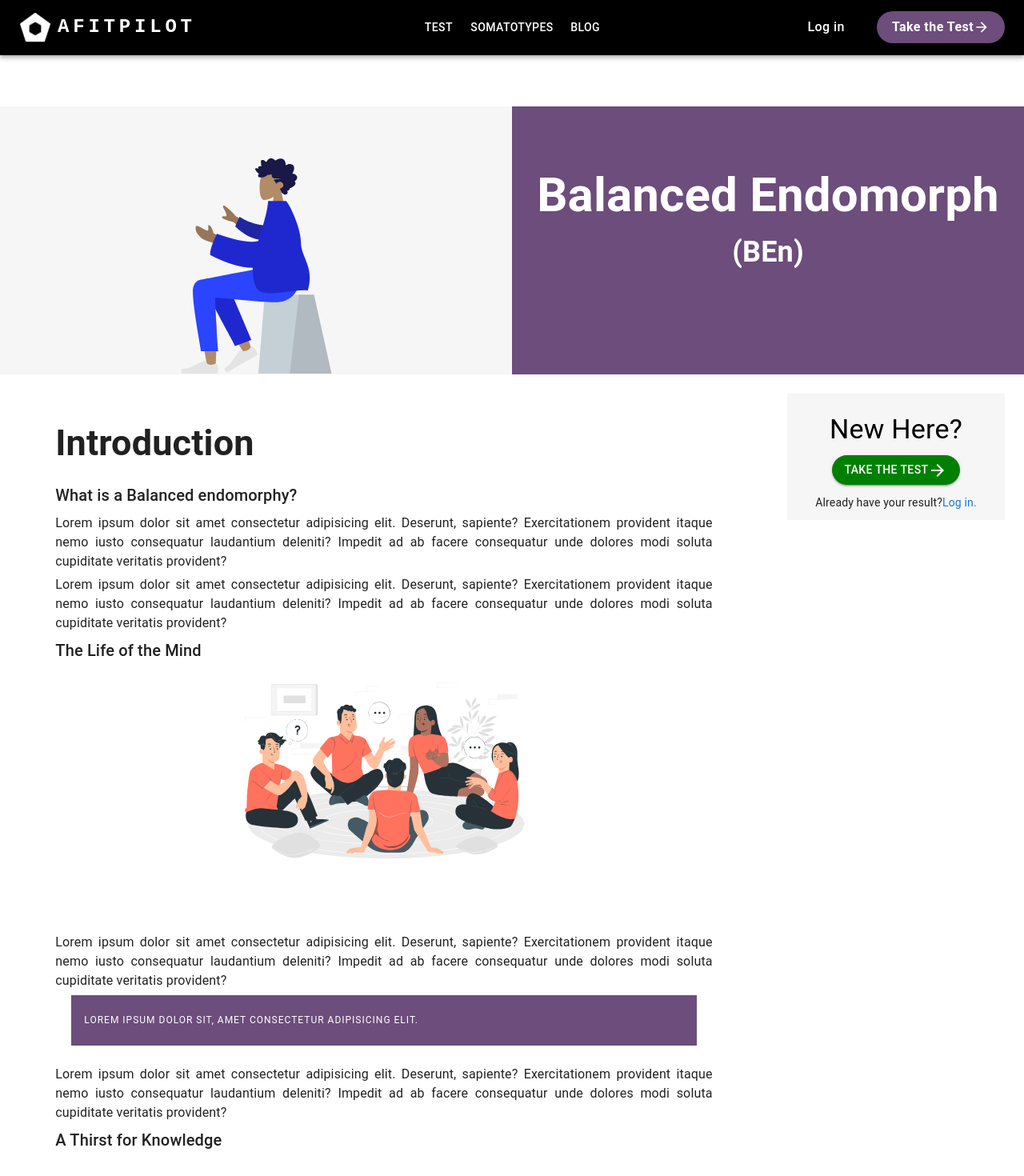
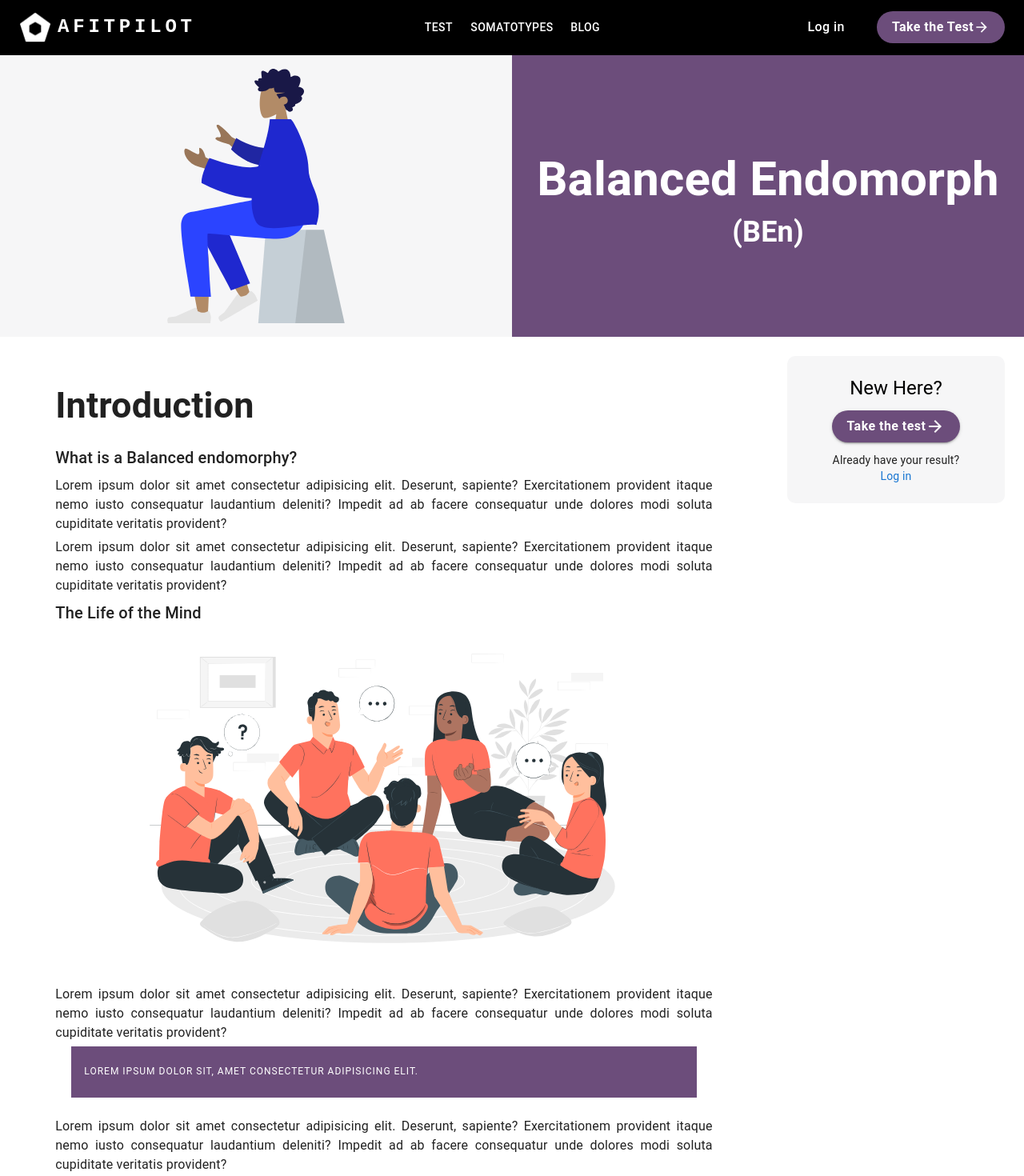
Before and after one commit to walter-clayton/afitpilot-somatotype, a React (Create React App) app in the folder client/: page /Balanced-endomorph in a window 1280 px wide. Shown: the top 1470 px of the page at 80% size. Built offline with nearby package versions, Linux system fonts and the light colour scheme.

Commit message:
Update and fix type page

```diff
--- a/client/src/components/CTA/BalancedEndomorph.tsx
+++ b/client/src/components/CTA/BalancedEndomorph.tsx
@@ -1,7 +1,7 @@
 import * as React from "react";
 import Box from "@mui/material/Box";
-import { Typography, Grid } from "@mui/material/";
-import man from "../image/Group.svg";
+import { Typography, Grid, useMediaQuery } from "@mui/material/";
+import groupImage from "../image/Group.svg";
 import sitting from "../image/sitting-2.svg";
 import CallToActionWidget from "./CallToActionWidget";
 import CounterShare from "./CounterShare";
@@ -11,51 +11,80 @@ import { createTheme, ThemeProvider } from "@mui/material/styles";
 
 export default function Types() {
   const theme = createTheme();
+  const medium = useMediaQuery("(max-width:899px)");
+  const small = useMediaQuery("(max-width:599px)");
+  const extraSmall = useMediaQuery("(max-width:449px)");
 
   theme.typography.h4 = {
     "@media (max-width:600px)": {
+      fontSize: "38px",
+      fontWeight: 600,
+    },
+    "@media (max-width:450px)": {
       fontSize: "30px",
-      lineHeight: '50px',
-      margin: "0px 0px 5px",
       fontWeight: 600,
     },
   };
   theme.typography.h2 = {
     "@media (max-width:600px)": {
       fontSize: "30px",
-    }
+    },
   };
   theme.typography.body1 = {
     "@media (max-width:600px)": {
       fontSize: "22px",
-      lineHeight: 'normal',
-      margin: "0px 0px 30px",
+      fontWeight: 600,
+    },
+    "@media (max-width:450px)": {
+      fontSize: "18px",
       fontWeight: 600,
     },
   };
   return (
     <Box>
-      <Grid container sx={{ backgroundColor: "#f6f6f7", marginTop: 8 }}>
-        <Grid item xs={12} md={6} lg={6} sm={12}
-          order={{ xs: 2, sm: 2, md: 1, lg: 1 }}
+      <Grid
+        container
+        display={"flex"}
+        flexDirection={"row"}
+        alignItems={"center"}
+        justifyContent={"center"}
+        sx={{ backgroundColor: "#6C4D7B" }}
+      >
+        <Grid
+          item
+          xs={12}
+          md={6}
+          order={{ xs: 2, md: 1 }}
+          padding={2}
+          justifySelf={"center"}
+          alignSelf={"center"}
+          sx={{ backgroundColor: "#f6f6f7" }}
         >
           <Box
-            sx={{
-              marginTop: 8,
-              display: "flex",
-              flexDirection: "column",
-              alignItems: "center",
+            display={"flex"}
+            flexDirection={"row"}
+            alignItems={"center"}
+            justifyContent={"center"}
+          >
+            <img
+              src={sitting}
+              alt="sitting girl"
+              style={{
+                maxHeight: "320px",
+                width: medium
+                  ? small
+                    ? extraSmall
+                      ? "65%"
+                      : "60%"
+                    : "55%"
+                  : "60%",
               }}
-          >
-            <img src={sitting} alt="sitting girl" />
+            />
           </Box>
         </Grid>
-        <Grid item xs={12} md={6} lg={6} sm={12} sx={{ backgroundColor: "#6C4D7B" }}
-          order={{ xs: 1, sm: 1, md: 1, lg: 1 }}
-        >
+        <Grid item xs={12} md={6} order={1} padding={2}>
           <Box
             sx={{
-              marginTop: 8,
               display: "flex",
               flexDirection: "column",
               alignItems: "center",
@@ -66,11 +95,26 @@ export default function Types() {
               <Typography
                 component="span"
                 variant="h4"
-                sx={{ color: "white", textAlign: "center", fontSize: "60px", lineHeight: "94px", margin: "0px 0px 3px", fontWeight: 600 }}
+                sx={{
+                  color: "white",
+                  textAlign: "center",
+                  fontSize: "60px",
+                  fontWeight: 600,
+                }}
               >
                 Balanced Endomorph
               </Typography>
-              <Typography component="div" variant="body1" sx={{ color: "white", fontSize: '36px', fontWeight: 600, textAlign: "center", lineHeight: "normal" }}>
+              <Typography
+                component="div"
+                variant="body1"
+                sx={{
+                  color: "white",
+                  fontSize: "36px",
+                  fontWeight: 600,
+                  textAlign: "center",
+                  lineHeight: "normal",
+                }}
+              >
                 (BEn)
               </Typography>
             </ThemeProvider>
@@ -89,17 +133,23 @@ export default function Types() {
           md={9}
           lg={8}
         >
-          <Box
+          <Grid
+            container
             sx={{
               marginTop: 2,
               display: "flex",
               flexDirection: "column",
               textAlign: "justify",
-              padding: 2
+              padding: 2,
             }}
           >
+            <Grid item width={"100%"}>
               <ThemeProvider theme={theme}>
-              <Typography variant="h2" gutterBottom sx={{ fontSize: "45px" }}>
+                <Typography
+                  variant="h2"
+                  gutterBottom
+                  sx={{ fontSize: "45px", fontWeight: 600 }}
+                >
                   Introduction
                 </Typography>
               </ThemeProvider>
@@ -107,40 +157,37 @@ export default function Types() {
                 What is a Balanced endomorphy?
               </Typography>
               <Typography variant="body1" gutterBottom>
-              Lorem ipsum dolor sit amet consectetur adipisicing elit. Deserunt,
-              sapiente? Exercitationem provident itaque nemo iusto consequatur
-              laudantium deleniti? Impedit ad ab facere consequatur unde dolores
-              modi soluta cupiditate veritatis provident?
+                Lorem ipsum dolor sit amet consectetur adipisicing elit.
+                Deserunt, sapiente? Exercitationem provident itaque nemo iusto
+                consequatur laudantium deleniti? Impedit ad ab facere
+                consequatur unde dolores modi soluta cupiditate veritatis
+                provident?
               </Typography>
               <Typography variant="body1" gutterBottom>
-              Lorem ipsum dolor sit amet consectetur adipisicing elit. Deserunt,
-              sapiente? Exercitationem provident itaque nemo iusto consequatur
-              laudantium deleniti? Impedit ad ab facere consequatur unde dolores
-              modi soluta cupiditate veritatis provident?
+                Lorem ipsum dolor sit amet consectetur adipisicing elit.
+                Deserunt, sapiente? Exercitationem provident itaque nemo iusto
+                consequatur laudantium deleniti? Impedit ad ab facere
+                consequatur unde dolores modi soluta cupiditate veritatis
+                provident?
               </Typography>
               <Typography variant="h6" gutterBottom>
                 The Life of the Mind
               </Typography>
-            <Box
-              sx={{
-                display: "flex",
-                justifyContent: "center",
-                width: "100%",
-                height: "500px",
-              }}
+            </Grid>
+            <Grid
+              item
+              alignSelf={"center"}
+              width={{ xs: "100%", sm: "85%", md: "75%", xl: "65%" }}
             >
-              <img src={man} alt="" height={"50%"} />
-            </Box>
-            <Typography
-              mt={3}
-              variant="body1"
-              gutterBottom
-              sx={{ marginTop: "-170px" }}
-            >
-              Lorem ipsum dolor sit amet consectetur adipisicing elit. Deserunt,
-              sapiente? Exercitationem provident itaque nemo iusto consequatur
-              laudantium deleniti? Impedit ad ab facere consequatur unde dolores
-              modi soluta cupiditate veritatis provident?
+              <img src={groupImage} alt="" />
+            </Grid>
+            <Grid item width={"100%"}>
+              <Typography mt={3} variant="body1" gutterBottom>
+                Lorem ipsum dolor sit amet consectetur adipisicing elit.
+                Deserunt, sapiente? Exercitationem provident itaque nemo iusto
+                consequatur laudantium deleniti? Impedit ad ab facere
+                consequatur unde dolores modi soluta cupiditate veritatis
+                provident?
               </Typography>
               <Box
                 sx={{
@@ -155,26 +202,32 @@ export default function Types() {
                 </Typography>
               </Box>
               <Typography mt={3} variant="body1" gutterBottom>
-              Lorem ipsum dolor sit amet consectetur adipisicing elit. Deserunt,
-              sapiente? Exercitationem provident itaque nemo iusto consequatur
-              laudantium deleniti? Impedit ad ab facere consequatur unde dolores
-              modi soluta cupiditate veritatis provident?
+                Lorem ipsum dolor sit amet consectetur adipisicing elit.
+                Deserunt, sapiente? Exercitationem provident itaque nemo iusto
+                consequatur laudantium deleniti? Impedit ad ab facere
+                consequatur unde dolores modi soluta cupiditate veritatis
+                provident?
               </Typography>
               <Typography variant="h6" gutterBottom>
                 A Thirst for Knowledge
               </Typography>
               <Typography mt={3} variant="body1" gutterBottom>
-              Lorem ipsum dolor sit amet consectetur adipisicing elit. Deserunt,
-              sapiente? Exercitationem provident itaque nemo iusto consequatur
-              laudantium deleniti? Impedit ad ab facere consequatur unde dolores
-              modi soluta cupiditate veritatis provident?
+                Lorem ipsum dolor sit amet consectetur adipisicing elit.
+                Deserunt, sapiente? Exercitationem provident itaque nemo iusto
+                consequatur laudantium deleniti? Impedit ad ab facere
+                consequatur unde dolores modi soluta cupiditate veritatis
+                provident?
               </Typography>
-          </Box>
+            </Grid>
+          </Grid>
         </Grid>
         {/* widget component */}
-        <Grid md={3}>
+
+        {medium ? null : (
+          <Grid item md={3}>
             <CallToActionWidget />
           </Grid>
+        )}
       </Grid>
       <TypeExample />
       <CounterShare />
--- a/client/src/components/CTA/CallToActionWidget.tsx
+++ b/client/src/components/CTA/CallToActionWidget.tsx
@@ -12,26 +12,36 @@ const CallToWidget = () => {
   return (
     <Container component="main">
       <CssBaseline />
-      <Grid container sx={{ backgroundColor: "#f6f6f7", marginTop: 3 }}>
-        <Grid xs={12} md={12} lg={12} sm={12} xl={12}>
+      <Grid
+        container
+        sx={{ backgroundColor: "#f6f6f7", marginTop: 3, borderRadius: "10px" }}
+      >
+        <Grid item xs={12} md={12} lg={12} sm={12} xl={12}>
           <Box
             sx={{
-              marginTop: 3,
+              padding: 3,
               display: "flex",
               flexDirection: "column",
               alignItems: "center",
               justifyContent: "center",
             }}
           >
-            <Typography component="h1" variant="h4" sx={{ color: "black" }}>
+            <Typography component="h1" variant="h5" sx={{ color: "black" }}>
               New Here?
             </Typography>
             <Stack mt={1.5} spacing={2} direction="row">
               <Button
                 sx={{
-                  borderRadius: "20px",
-                  backgroundColor: "green",
-                  "&.MuiButtonBase-root:hover": { bgcolor: "green" },
+                  borderRadius: "40px",
+                  backgroundColor: "RGB(108, 77, 123)",
+                  fontSize: "16px",
+                  fontWeight: 600,
+                  textTransform: "initial",
+                  textAlign: "center",
+                  "&.MuiButtonBase-root:hover": {
+                    bgcolor: "RGB(108, 77, 123)",
+                  },
+                  width: "160px",
                 }}
                 variant="contained"
                 onClick={() => {
@@ -42,8 +52,9 @@ const CallToWidget = () => {
                 Take the test <ArrowForwardSharpIcon />
               </Button>
             </Stack>
-            <Typography mt={1.5} mb={1.5} variant="body2">
+            <Typography mt={1.5} variant="body2">
               Already have your result?
+            </Typography>
             <Link
               onClick={() => {
                 navigate("/Login");
@@ -52,9 +63,8 @@ const CallToWidget = () => {
               sx={{ cursor: "pointer", textDecoration: "none" }}
               variant="body2"
             >
-                {"Log in."}
+              {"Log in"}
             </Link>
-            </Typography>
           </Box>
         </Grid>
       </Grid>
--- a/client/src/components/CTA/CommentPage.tsx
+++ b/client/src/components/CTA/CommentPage.tsx
@@ -1,10 +1,17 @@
-import * as React from 'react';
-import Card from '@mui/material/Card';
-import CardHeader from '@mui/material/CardHeader';
-import CardContent from '@mui/material/CardContent';
-import Avatar from '@mui/material/Avatar';
-import { Typography, Box, TextField, Button, Container, Link } from '@mui/material/';
-import { red } from '@mui/material/colors';
+import * as React from "react";
+import Card from "@mui/material/Card";
+import CardHeader from "@mui/material/CardHeader";
+import CardContent from "@mui/material/CardContent";
+import Avatar from "@mui/material/Avatar";
+import {
+  Typography,
+  Box,
+  TextField,
+  Button,
+  Container,
+  Link,
+} from "@mui/material/";
+import { red } from "@mui/material/colors";
 import CssBaseline from "@mui/material/CssBaseline";
 import { useNavigate } from "react-router-dom";
 
@@ -25,7 +32,7 @@ export default function CommentPage() {
       bodyType: "Ectomorphic Mesomorph (EcM).",
       Time: "2 days ago",
       description:
-                'An ad group contains one or more ads which target a shared set of keywords.',
+        "An ad group contains one or more ads which target a shared set of keywords.",
     },
     {
       image: "C",
@@ -51,34 +58,45 @@ export default function CommentPage() {
   const navigate = useNavigate();
 
   return (
-        <Container sx={{ backgroundColor: 'RGB(242, 243, 244)', paddingTop: "1px", marginTop: 8 }}>
+    <Container
+      sx={{
+        backgroundColor: "RGB(242, 243, 244)",
+        paddingTop: "1px",
+        marginTop: 8,
+      }}
+    >
       <CssBaseline />
       <Container maxWidth="md">
-                <Typography variant="body1" color="text.secondary" sx={{ fontSize: "18px", margin: "30px 0px 30px", }}>
-                    Please {" "}
+        <Typography
+          variant="body1"
+          color="text.secondary"
+          sx={{ fontSize: "18px", margin: "30px 0px 30px" }}
+        >
+          Please{" "}
           <Link
             onClick={() => {
               navigate("/Login");
               window.scrollTo(0, 0);
             }}
-                        sx={{ textDecoration: "none", cursor: "pointer", fontSize: "18px", }}
+            sx={{ textDecoration: "none", cursor: "pointer", fontSize: "18px" }}
             variant="body1"
           >
-                        log in {" "}
+            log in{" "}
           </Link>
           to join the discussion.
         </Typography>
-                <Box sx={{
+        <Box
+          sx={{
             marginTop: 4,
             display: "flex",
             flexDirection: "column",
             alignItems: "center",
             justifyContent: "center",
-                    width: "100%"
-                }}>
-
-                    {steps.map((step, index) =>
-                        <Card sx={{ width: "100%", mb: 3, }}>
+            width: "100%",
+          }}
+        >
+          {steps.map((step, index) => (
+            <Card sx={{ width: "100%", mb: 3 }} key={index}>
               <CardHeader
                 avatar={
                   <Avatar sx={{ bgcolor: red[500] }} aria-label="user image">
@@ -86,43 +104,89 @@ export default function CommentPage() {
                   </Avatar>
                 }
                 title={
-                                    <Typography variant="body2" sx={{ color: "RGB(56, 129, 153)", fontSize: "18px", fontWeight: 600, }}>
+                  <Typography
+                    variant="body2"
+                    sx={{
+                      color: "RGB(56, 129, 153)",
+                      fontSize: "18px",
+                      fontWeight: 600,
+                    }}
+                  >
                     {step.name}
-                                        <Typography component={"span"} variant="body2" sx={{ marginLeft: "10px", color: "RGB(181, 181, 181)", fontSize: "18px", fontWeight: 400, textTransform: "uppercase" }} >
+                    <Typography
+                      component={"span"}
+                      variant="body2"
+                      sx={{
+                        marginLeft: "10px",
+                        color: "RGB(181, 181, 181)",
+                        fontSize: "18px",
+                        fontWeight: 400,
+                        textTransform: "uppercase",
+                      }}
+                    >
                       {step.bodyType}
                     </Typography>
                   </Typography>
                 }
                 subheader={
-                                    <Typography variant="body2" sx={{ color: "RGB(127, 127, 127)", fontSize: "16px", fontWeight: 400, }} >
+                  <Typography
+                    variant="body2"
+                    sx={{
+                      color: "RGB(127, 127, 127)",
+                      fontSize: "16px",
+                      fontWeight: 400,
+                    }}
+                  >
                     {step.Time}
                   </Typography>
                 }
               />
               <CardContent>
-                                <Typography variant="subtitle1" sx={{ color: "RGB(81, 89, 106)", fontSize: "18px", fontWeight: 400, lineHeight: "30px" }} >
+                <Typography
+                  variant="subtitle1"
+                  sx={{
+                    color: "RGB(81, 89, 106)",
+                    fontSize: "18px",
+                    fontWeight: 400,
+                    lineHeight: "30px",
+                  }}
+                >
                   {step.description}
                 </Typography>
               </CardContent>
             </Card>
-                    )}
+          ))}
           <TextField
             id="outlined-multiline-static"
             fullWidth
-                        placeholder='Write your Comment'
+            placeholder="Write your Comment"
             multiline
             rows={4}
           />
-                    <Button type='submit' variant='contained'
+          <Button
+            type="submit"
+            variant="contained"
             sx={{
-                            maxWidth: "sm", color: "white", marginTop: 1.5, marginBottom: 2,
-                            backgroundColor: 'RGB(52, 121, 144)', padding: "7px 15px", fontWeight: 600, textAlign: "center", lineHeight: '30px', fontSize: "18px", borderRadius: "40px", textTransform: 'initial', minWidth: '140px', "&.MuiButtonBase-root:hover": { bgcolor: "RGB(52, 121, 144)" },
-                        }}                >
+              maxWidth: "sm",
+              color: "white",
+              marginTop: 1.5,
+              marginBottom: 2,
+              backgroundColor: "RGB(52, 121, 144)",
+              padding: "7px 15px",
+              fontWeight: 600,
+              textAlign: "center",
+              lineHeight: "30px",
+              fontSize: "18px",
+              borderRadius: "40px",
+              textTransform: "initial",
+              minWidth: "140px",
+              "&.MuiButtonBase-root:hover": { bgcolor: "RGB(52, 121, 144)" },
+            }}
+          >
             SUBMIT
           </Button>
         </Box>
-            </Container >
-
-        </Container >
+      </Container>
+    </Container>
   );
 }
```
Lines whose indentation alone changed are shown as unchanged.
